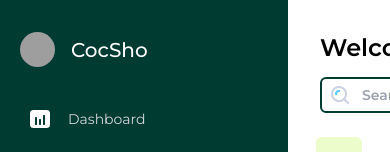
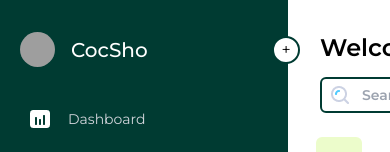
Before and after one commit to olakved/e-commerce, a React (Vite) app: page /profile in a window 390 px wide. Shown: the top 152 px of the page. Built offline with nearby package versions, Linux system fonts and the light colour scheme; grey boxes are pictures that could not be loaded.

Commit message:
correction

```diff
--- a/src/layout/index.jsx
+++ b/src/layout/index.jsx
@@ -37,7 +37,7 @@ function AppLayout() {
           } duration-300 h-screen relative p-5 pt-8 bg-dark-green `}
         >
           <p
-            className="absolute cursor-pointer rounded-full -right-3 top-9 w-7 h-7 text-center border-2 border-dark-green bg-white sm:hidden"
+            className="absolute cursor-pointer rounded-full -right-3 top-9 w-7 h-7 text-center border-2 border-dark-green bg-white"
             onClick={() => setOpen(!open)}
           >
             +
```
